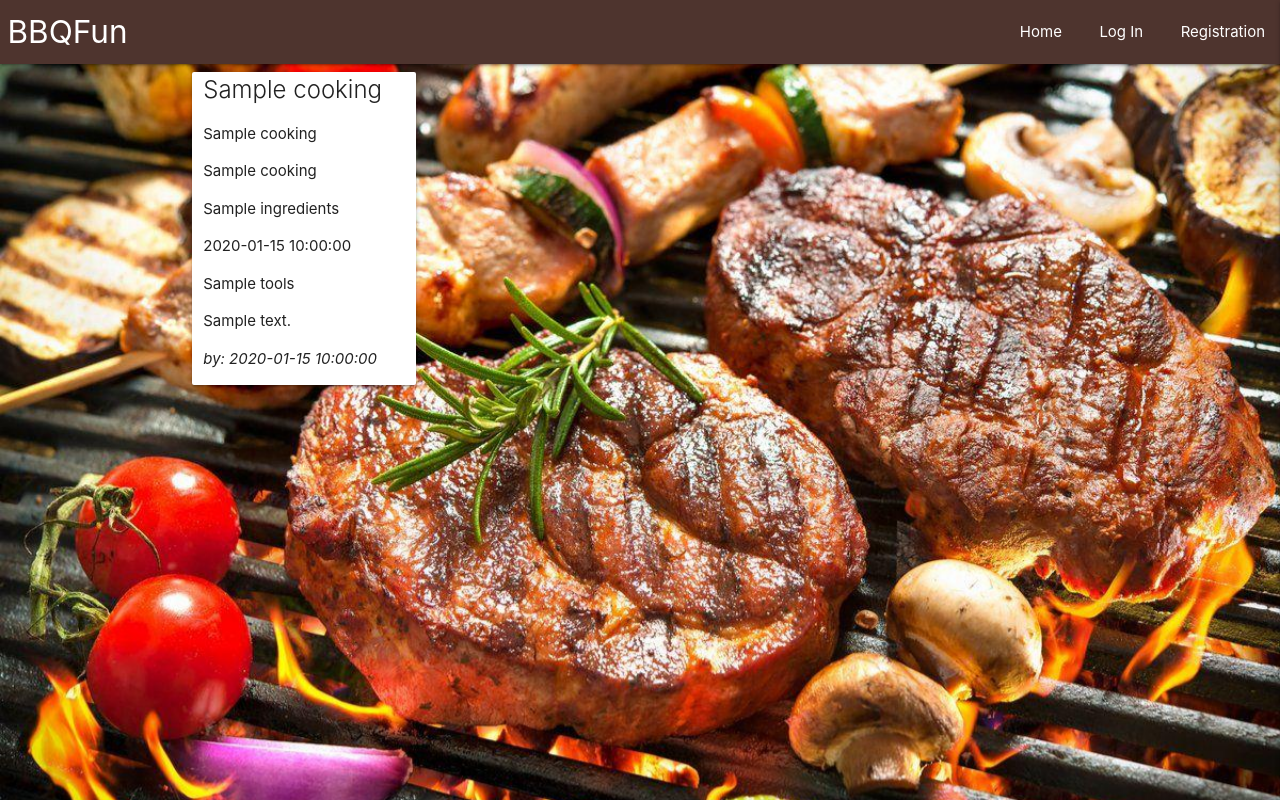
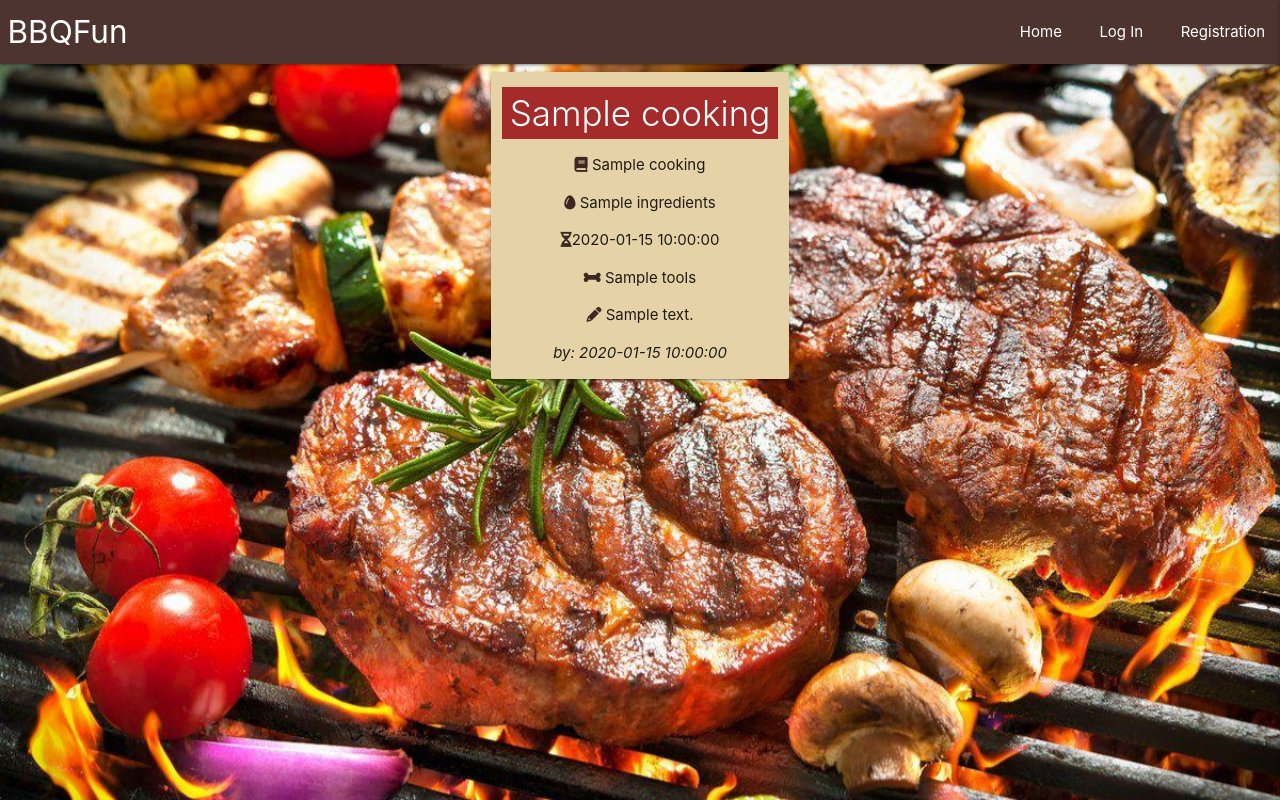
Before and after one commit to 78Istvan/Build-Seven-Project, a Flask app: page / in a window 1280 px wide. Run offline with Flask 2, Linux system fonts and the light colour scheme; a database or web service that is not in the repository returns one stand-in record (values such as "Sample title"); some libraries are stand-ins or nearby versions.

Commit message:
Cooking.html card styling with bg-color, font-size, card-size

```diff
--- a/static/css/style.css
+++ b/static/css/style.css
@@ -54,3 +54,18 @@ body, html {
 .account-head {
     text-align: center;
 }
+
+.card-category {
+    font-size: large;
+    color:#ffffff;
+    background-color: brown;
+    text-align: center;
+}
+
+.card-main {
+    background-color: #e6d2a7;
+}
+
+.card .card-title {
+    font-size: 35px;
+}
--- a/templates/cooking.html
+++ b/templates/cooking.html
@@ -1,24 +1,33 @@
 {% extends "base.html" %}
 {% block content %}
+
         <div class=" extended">
            <img src="{{ url_for('static', filename='images/bbq-bg6.jpg') }}" class="bg">
 
-        </div>
-            <div class="row">
+
+           <div class="row col s12 m6 l3 offset-l2 center-align">
               {% for cook in cooking %}
-              <div >
-                <ul class=" card col s12 m3 14">
+
+              <div class="card row col l4 offset-l4 card-main">
+            <ul>
               <li>
+
+                <div class="card-category">
                   <span class="card-title">{{ cook.category_name }}</span>
-                  <p> {{ cook.category_name }} </p>
-                  <p> {{ cook.recipe_title }} </p>
-                  <p> {{ cook.ingredients }} </p>
-                  <p> {{ cook.cooking_time }} </p>
-                  <p> {{ cook.tools }}</p>
-                  <p> {{ cook.description }} </p>
+                </div>
+
+                  <p><i class="fas fa-book brown-text text-darken-4 prefix"></i> {{ cook.recipe_title }} </p>
+                  <p><i class="fas fa-egg brown-text text-darken-4 prefix"></i> {{ cook.ingredients }} </p>
+                  <p><i class="fas fa-hourglass-half brown-text text-darken-4 prefix"></i>{{ cook.cooking_time }} </p>
+                  <p><i  class="fas fa-bone brown-text text-darken-4 prefix"></i> {{ cook.tools }}</p>
+                  <p><i  class="fas fa-pencil-alt brown-text text-darken-4 prefix"></i> {{ cook.description }} </p>
                   <p><em>by: {{ cook.created_by }}</em></p>
-                </li>
-              </ul>
+
+              </li>
+            </ul>
+          </div>
+
+
               {% endfor %}
               </div>
             </div>
```
